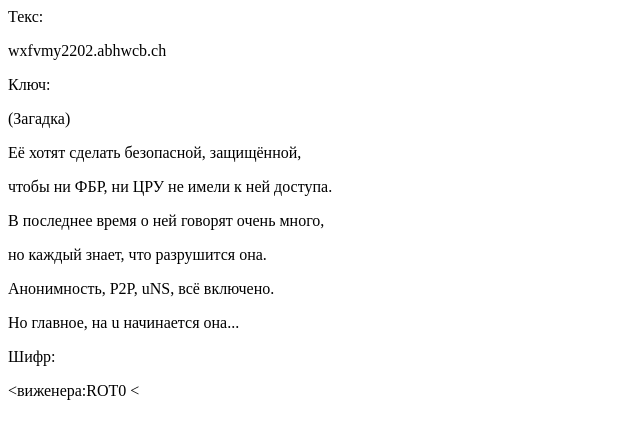
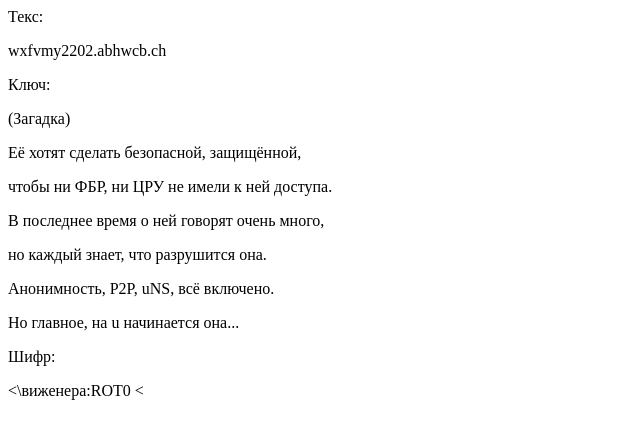
Before and after one commit to Cergey2202/Cergey2202.github.io, a plain HTML site: page index.html in a window 1280 px wide. Shown: the full height of the page, 0-640 px from the left. Drawn offline with Linux system fonts and the light colour scheme.

Commit message:
Update index.html

```diff
--- a/index.html
+++ b/index.html
@@ -11,5 +11,5 @@
 <p>Но главное, на u начинается она...</p>
 <p></p>
 <p>Шифр:</p>
-<p><&#x202E> 0TOR:аренежив</p>
+<p><\&#x202E> 0TOR:аренежив</p>
 <p></p>
```
